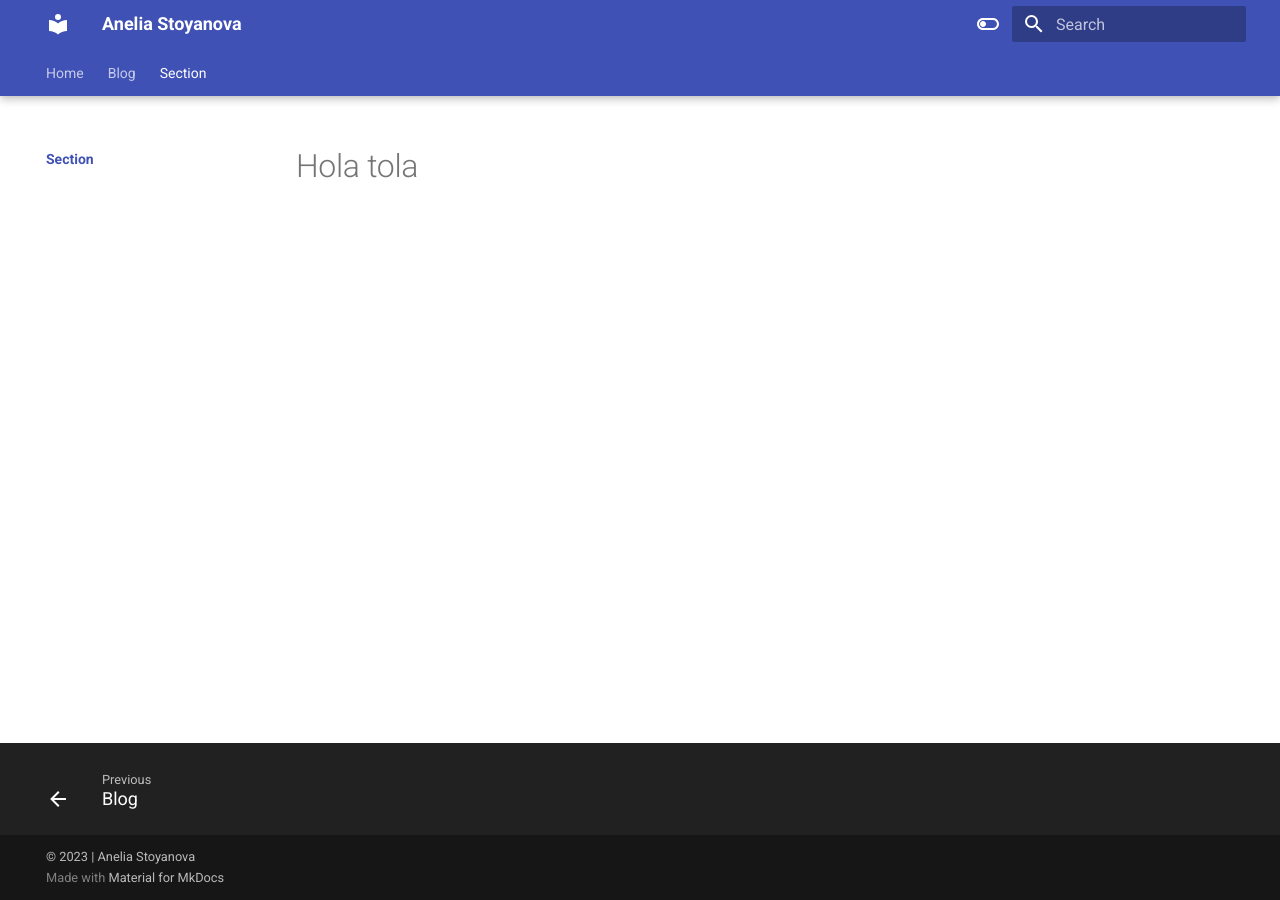
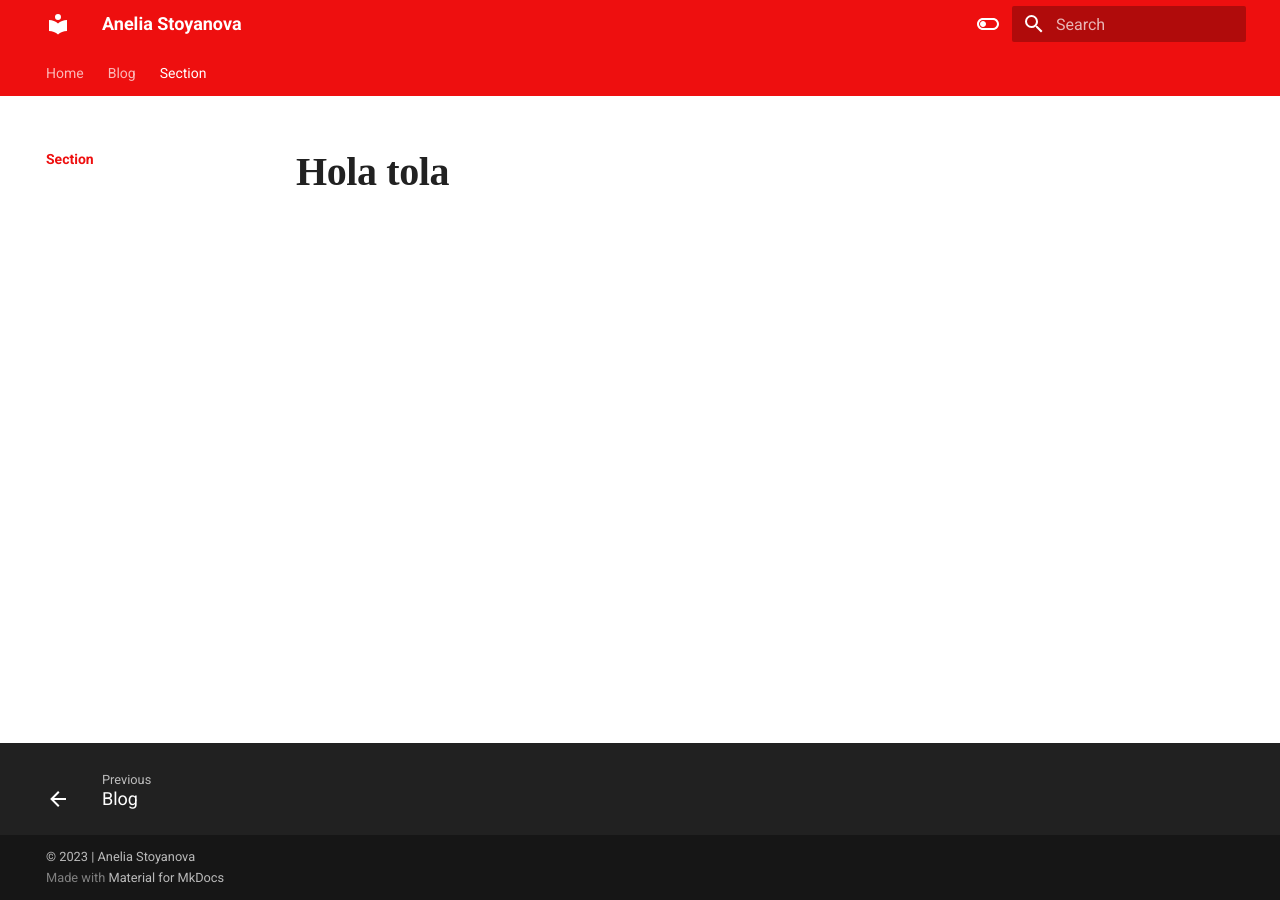
Before and after one commit to anelllya/portfolio, an MkDocs documentation site: the page built from docs/section/index.md, in a window 1280 px wide. Built offline with MkDocs 1.6.1 and Material for MkDocs 9.7.7, drawn with Linux system fonts in a browser that asks for light colours.

Commit message:
home page and stylsheet functions

```diff
--- a/docs/stylesheets/extra.css
+++ b/docs/stylesheets/extra.css
@@ -1,5 +1,59 @@
-[data-md-color-scheme="youtube"] {
-    --md-primary-fg-color:        #EE0F0F;
-    --md-primary-fg-color--light: #ECB7B7;
-    --md-primary-fg-color--dark:  #90030C;
+[data-md-color-scheme="lightanelia"] {
+    --md-primary-fg-color:               #EE0F0F;
+    --md-primary-fg-color--light:        #ECB7B7;
+    --md-primary-fg-color--dark:         #90030C;
+
+    --md-accent-color:                  #ff0;
+
+    --md-default-fg-color:               #212121;
+    --md-default-fg-color--light:        hsla(0, 0%, 0%, 0.54);
+    --md-default-fg-color--lighter:      hsla(0, 0%, 0%, 0.32);
+    --md-default-fg-color--lightest:     hsla(0, 0%, 0%, 0.07);
+    --md-default-bg-color:               hsla(0, 0%, 100%, 1);
+    --md-default-bg-color--light:        hsla(0, 0%, 100%, 0.7);
+    --md-default-bg-color--lighter:      hsla(0, 0%, 100%, 0.3);
+    --md-default-bg-color--lightest:     hsla(0, 0%, 100%, 0.12);
+
+    --md-typeset-color:                  var(--md-default-fg-color);
+    --md-typeset-a-color:                var(--md-primary-fg-color);
+
   }
+
+  [data-md-color-scheme="darkanelia"] {
+    --md-primary-fg-color:               #EE0F0F;
+    --md-primary-fg-color--light:        #ECB7B7;
+    --md-primary-fg-color--dark:         #90030C;
+
+    --md-default-fg-color:               #fafafa;
+    --md-default-fg-color--light:        hsla(0, 0%, 100%, 0.7);
+    --md-default-fg-color--lighter:      hsla(0, 0%, 100%, 0.3);
+    --md-default-fg-color--lightest:     hsla(0, 0%, 100%, 0.12);
+    --md-default-bg-color:               #212121;
+    --md-default-bg-color--light:        hsla(0, 0%, 0%, 0.54);
+    --md-default-bg-color--lighter:      hsla(0, 0%, 0%, 0.32);
+    --md-default-bg-color--lightest:     hsla(0, 0%, 0%, 0.07);
+
+    --md-typeset-color:                  var(--md-default-fg-color);
+    --md-typeset-a-color:                var(--md-primary-fg-color);
+
+  }
+
+  @font-face {
+    font-family: 'Playfair Display';
+    src: "https://fonts.googleapis.com/css2?family=Playfair+Display:wght@800&display=swap";
+  }
+
+  .md-typeset h1 {
+    font-family: 'Playfair Display';
+    font-weight: 800;
+    font-size: 2rem;
+    color: var(--md-typeset-color);
+  }
+
+  .md-typeset {
+    font-size: .9rem;
+  }
+
+  .md-header--shadow {
+    box-shadow: none;
+}
--- a/mkdocs.yml
+++ b/mkdocs.yml
@@ -27,14 +27,14 @@ theme:
   palette:
     # Light Mode
     - media: "(prefers-color-scheme: light)"
-      scheme: default
+      scheme: lightanelia
       toggle:
         icon: material/toggle-switch-off-outline
         name: Switch to Dark Mode
 
     # Dark Mode
     - media: "(prefers-color-scheme: dark)"
-      scheme: slate
+      scheme: darkanelia
       toggle:
         icon: material/toggle-switch
         name: Switch to Light Mode
```
